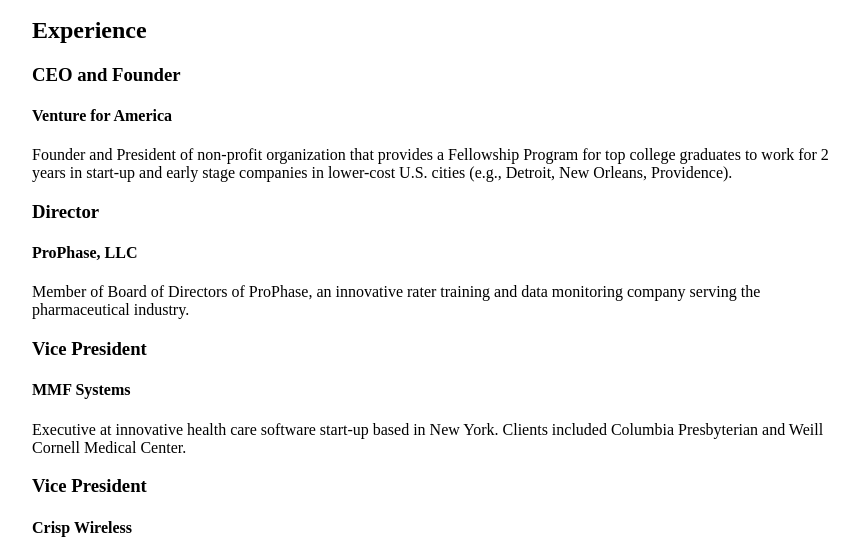
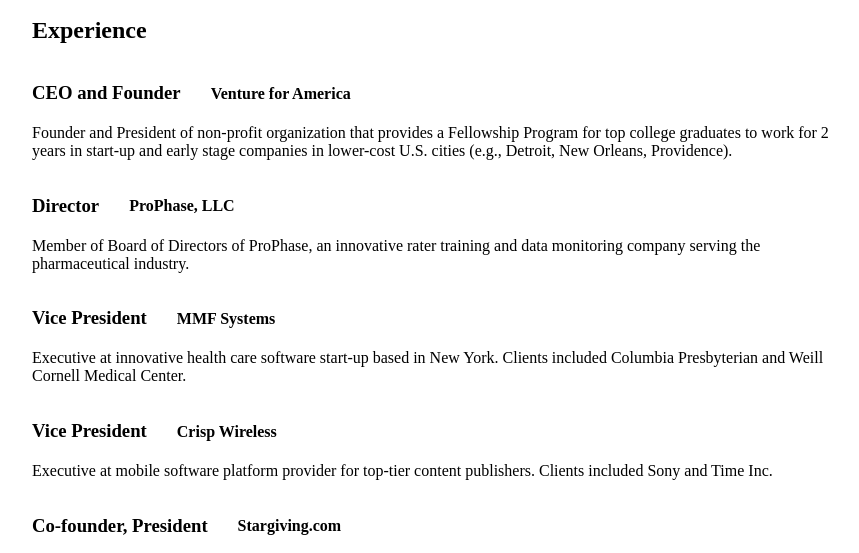
Before and after one commit to mwbennett/2015-fellows-training, a plain HTML site: page index.html in a window 1280 px wide. Shown: the part 197-750 px from the top of the page, without its empty margins (208-1067 px from the left). Drawn offline with nearby package versions, Linux system fonts and the light colour scheme.

Commit message:
Float left example

```diff
--- a/app.js
+++ b/app.js
@@ -55,7 +55,7 @@
     // add the title for each jobInfo
     jobInfo += "<h3 class='job-title'>" + job.title + "</h3>";
     // add the company name
-    jobInfo += "<h4 class='job-company'>" + job.company + "</h4>";
+    jobInfo += "<h4 class='job-company clearfix'>" + job.company + "</h4>";
     // add description
     jobInfo += "<p class='job-description'>" + job.description + "</p>";
 
--- a/styles.css
+++ b/styles.css
@@ -19,3 +19,18 @@
 .heading {
   text-align: center;
 }
+
+.job-title{
+	position: relative;
+	float: left;
+}
+
+.job-company{
+	position: relative;
+	float: left;
+	margin-left: 30px;
+}
+
+.job-description{
+	clear: left;
+}
```
